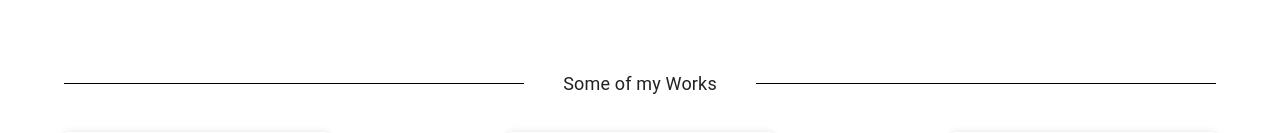
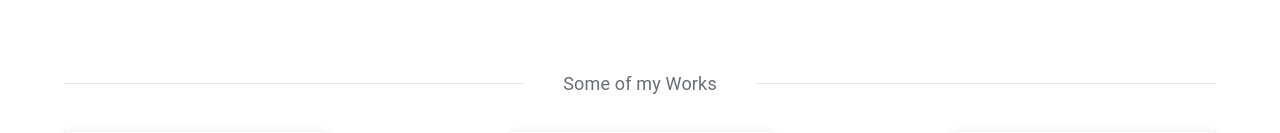
Before and after one commit to TheAlfran/portfolio, a React (Vite) app: page / in a window 1280 px wide. Shown: the part 607-740 px from the top of the page. Built offline with nearby package versions, Linux system fonts and the light colour scheme.

Commit message:
refactor: change color of the text and borderline in landing page (#34)

```diff
--- a/src/pages/Landing/scenes/feature.scene.tsx
+++ b/src/pages/Landing/scenes/feature.scene.tsx
@@ -1,23 +1,24 @@
-import { Box, Stack, Typography } from "@mui/material";
+import { Box, Stack, Typography, useTheme } from "@mui/material";
 
 import { ProjectDisplayComponent } from "../components";
 
 export const FeatureScene = () => {
+  const theme = useTheme();
   return (
     <Stack gap="35px" mt="120px">
       <Box display="flex" justifyContent="space-between" alignItems="center">
         <Box
           width={{ xs: "0px", md: "0px", lg: "460px" }}
           height="1px"
-          borderBottom={{ xs: 0, md: 0, lg: "1px solid black" }}
-          borderColor="#686D76"
+          bgcolor={theme.palette.default.main}
         />
-        <Typography fontSize={"18px"}>Some of my Works</Typography>
+        <Typography fontSize={"18px"} color={theme.palette.text.secondary}>
+          Some of my Works
+        </Typography>
         <Box
           width={{ xs: "0px", md: "0px", lg: "460px" }}
           height="1px"
-          borderBottom={{ xs: 0, md: 0, lg: "1px solid black" }}
-          borderColor="#686D76"
+          bgcolor={theme.palette.default.main}
         />
       </Box>
       <Box
```
